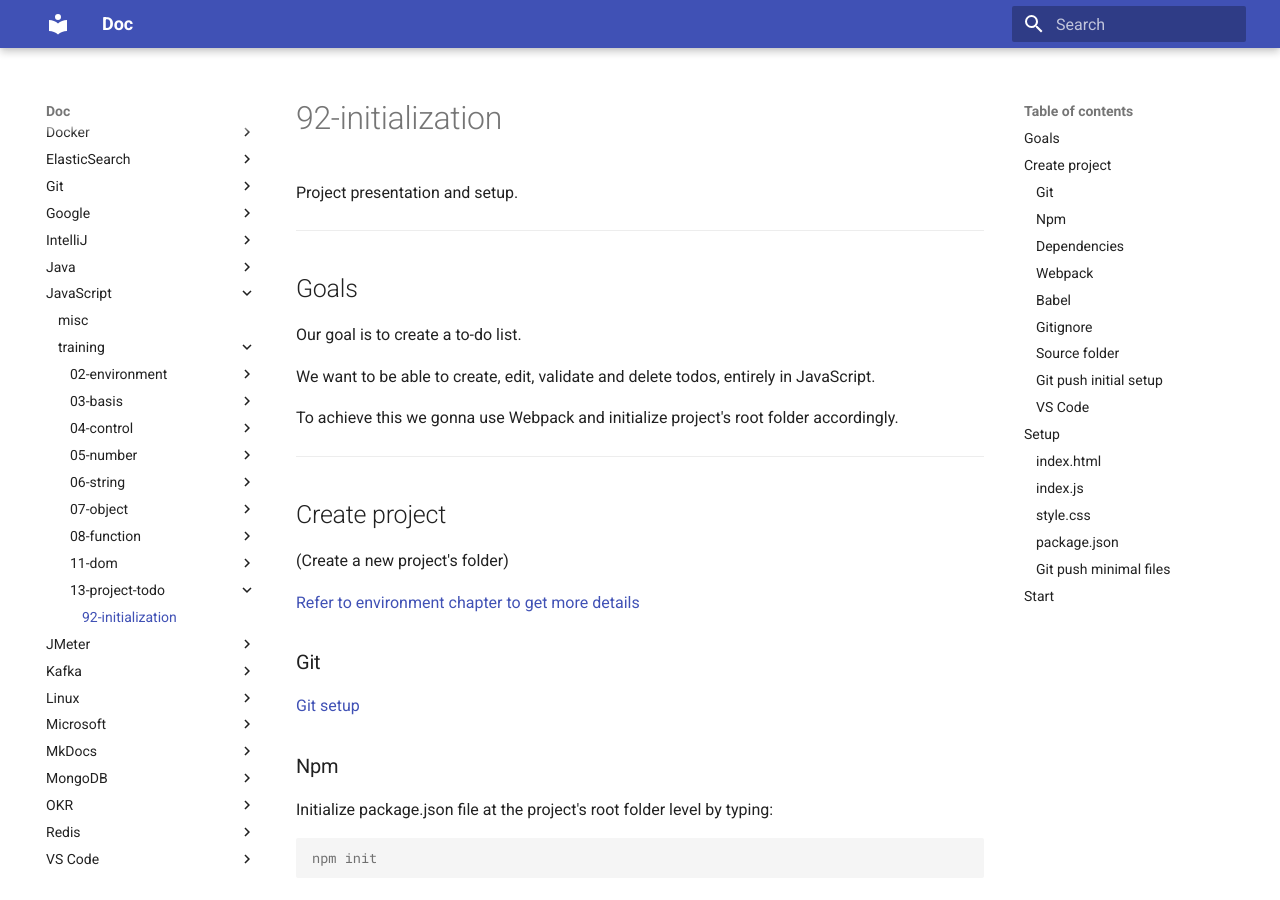
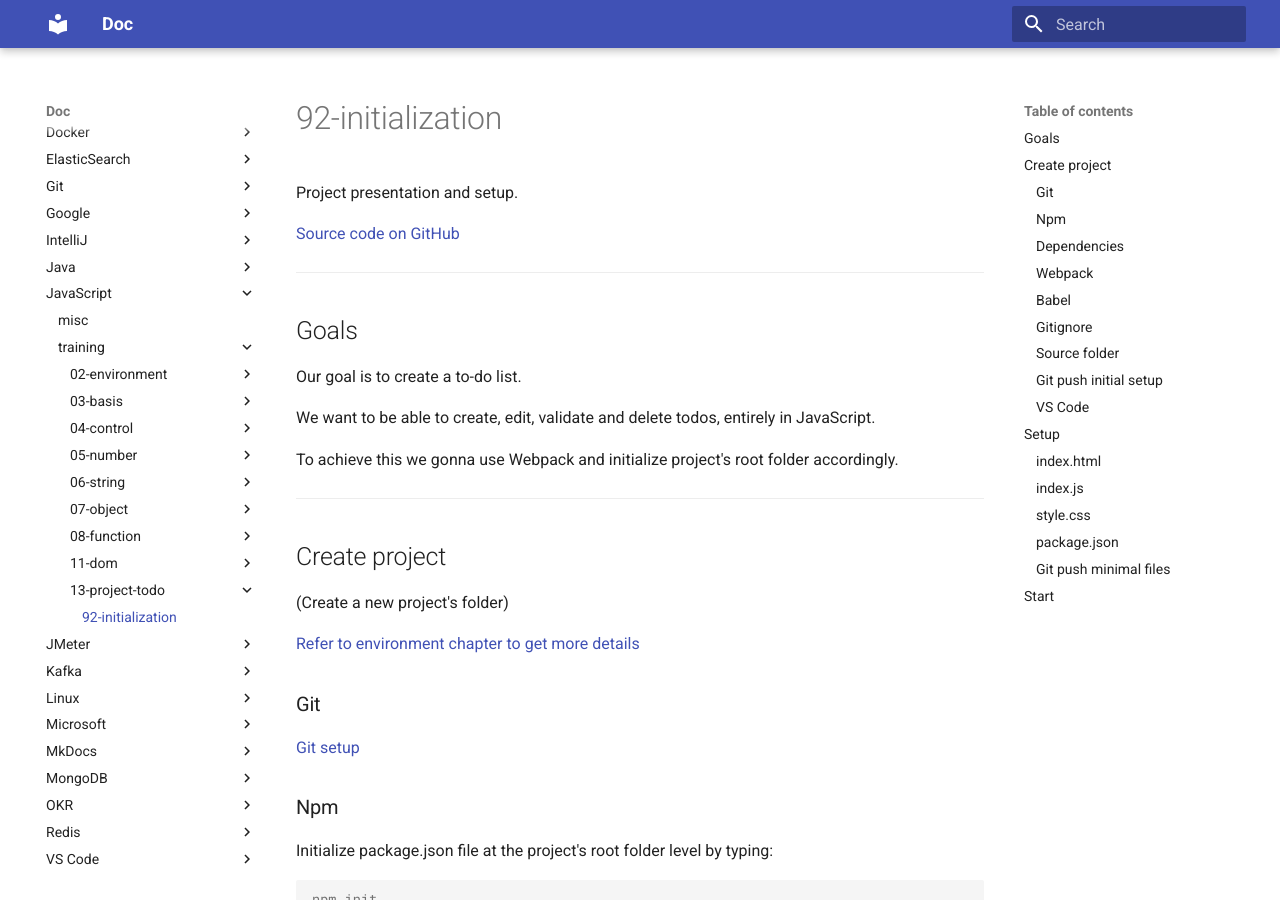
Before and after one commit to oldu73/doc, an MkDocs documentation site: the page built from docs/javascript/training/13-project-todo/92-initialization.md, in a window 1280 px wide and 900 px high. Built offline with MkDocs 1.6.1 and Material for MkDocs 9.7.7, drawn with Linux system fonts in a browser that asks for light colours.

Commit message:
js training todo project initialization link to source code on github

```diff
--- a/docs/javascript/training/13-project-todo/92-initialization.md
+++ b/docs/javascript/training/13-project-todo/92-initialization.md
@@ -1,6 +1,8 @@
 # 92-initialization
 
 Project presentation and setup.
+
+[Source code on GitHub](https://github.com/oldu73/todo-list-001)
 
 ---
 
```
